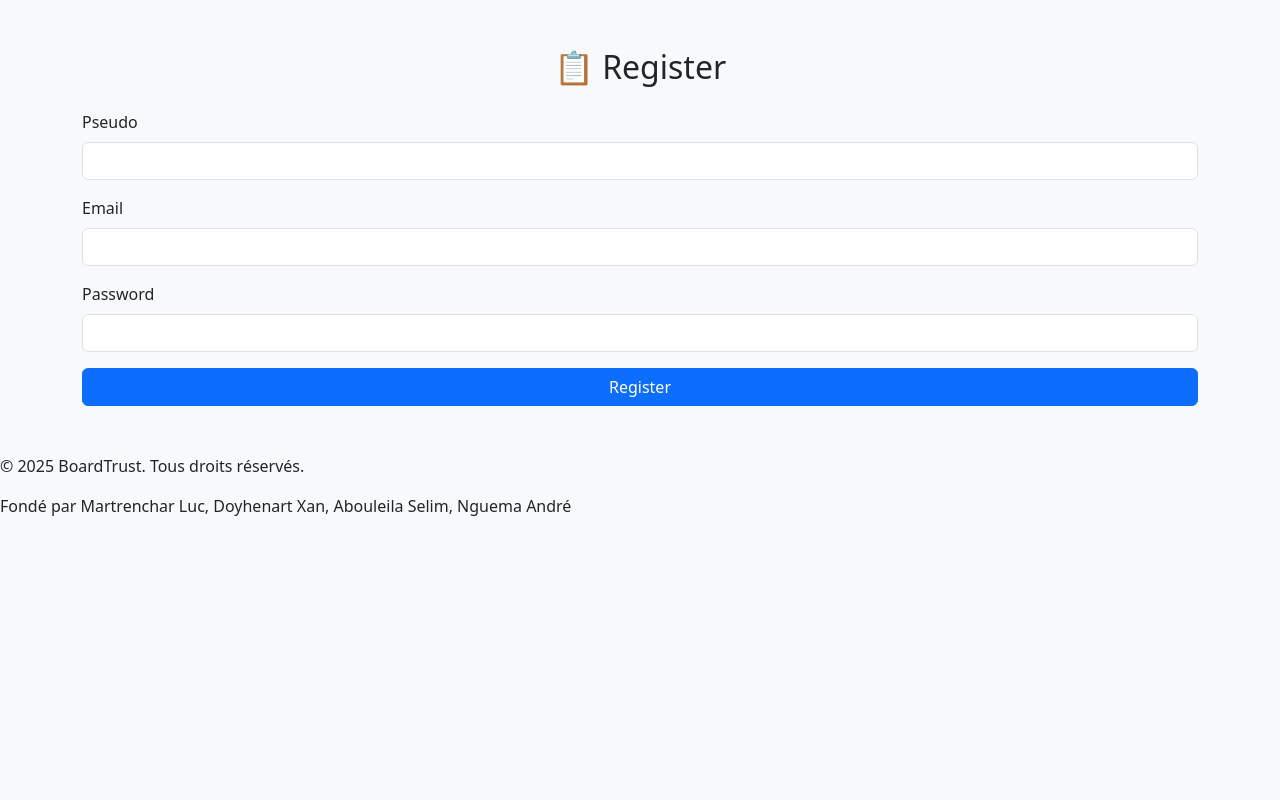
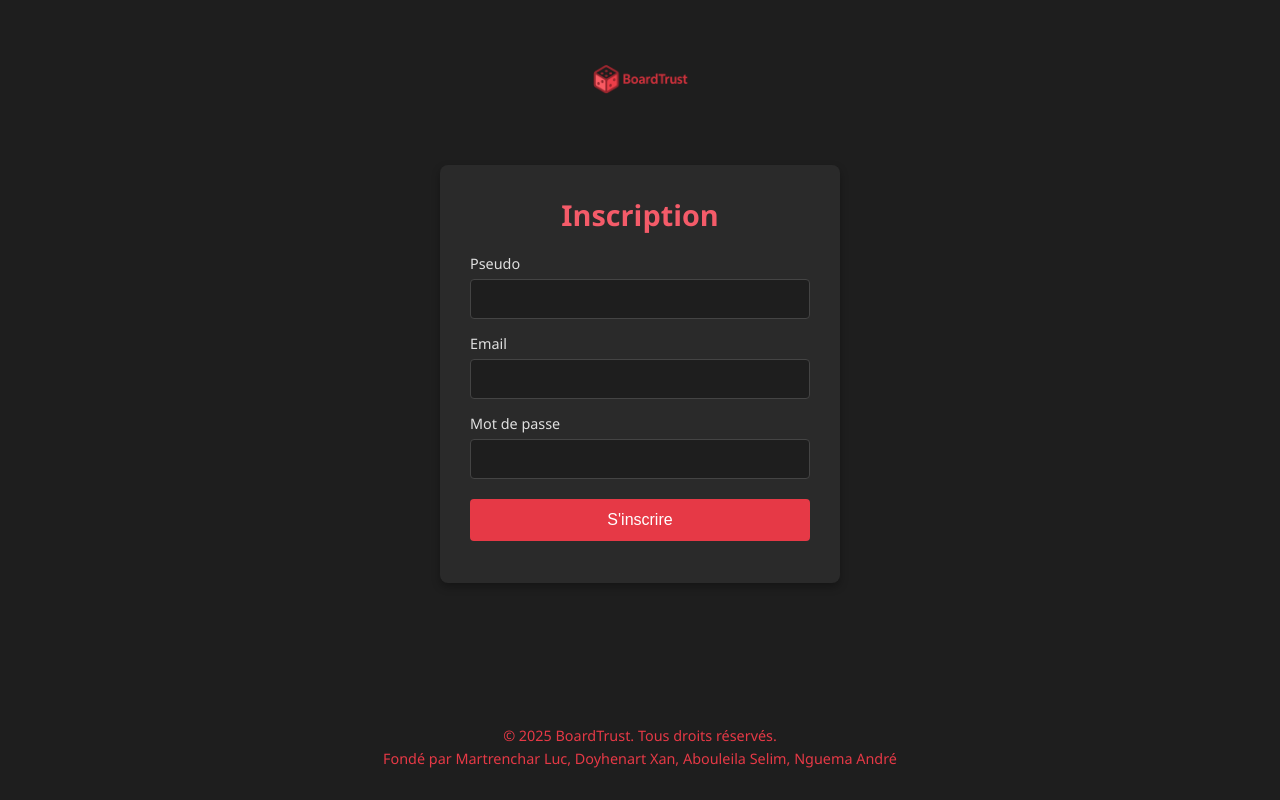
Before and after one commit to Selim-Abouleila/BoardTrust, a plain HTML site: page frontend/register.html in a window 1280 px wide. Drawn offline with nearby package versions, Linux system fonts and the light colour scheme.

Commit message:
Fixing register

```diff
--- a/frontend/register.html
+++ b/frontend/register.html
@@ -2,65 +2,141 @@
 <html lang="fr">
 <head>
     <meta charset="UTF-8">
-    <title>Register - BoardTrust</title>
-    <link href="https://cdn.jsdelivr.net/npm/bootstrap@5.3.3/dist/css/bootstrap.min.css" rel="stylesheet">
+    <meta name="viewport" content="width=device-width, initial-scale=1.0">
+    <title>S'inscrire – BoardTrust</title>
+    <style>
+        * { box-sizing: border-box; margin: 0; padding: 0; }
+        body {
+            font-family: 'Segoe UI', Tahoma, Geneva, Verdana, sans-serif;
+            background-color: #1e1e1e;
+            color: #e0e0e0;
+            display: flex;
+            flex-direction: column;
+            align-items: center;
+            min-height: 100vh;
+            padding: 20px;
+        }
+        header {
+            text-align: center;
+            margin-bottom: 20px;
+        }
+        header img {
+            width: 120px;
+            height: auto;
+            cursor: pointer;
+        }
+        .register-container {
+            background: #2a2a2a;
+            padding: 30px;
+            border-radius: 8px;
+            width: 100%;
+            max-width: 400px;
+            box-shadow: 0 4px 8px rgba(0,0,0,0.3);
+        }
+        .register-container h1 {
+            margin-bottom: 20px;
+            font-size: 1.8rem;
+            color: #f45b69;
+            text-align: center;
+        }
+        .register-container label {
+            display: block;
+            margin-top: 15px;
+            font-size: 0.9rem;
+        }
+        .register-container input {
+            width: 100%;
+            padding: 10px;
+            margin-top: 6px;
+            border: 1px solid #444;
+            border-radius: 4px;
+            background: #1e1e1e;
+            color: #e0e0e0;
+            font-size: 1rem;
+        }
+        .register-container button {
+            width: 100%;
+            margin-top: 20px;
+            padding: 12px;
+            background: #e63946;
+            border: none;
+            border-radius: 4px;
+            font-size: 1rem;
+            cursor: pointer;
+            color: #fff;
+            transition: opacity 0.2s;
+        }
+        .register-container button:hover {
+            opacity: 0.9;
+        }
+        .error {
+            margin-top: 12px;
+            color: #e63946;
+            font-size: 0.9rem;
+            text-align: center;
+        }
+        .site-footer {
+            margin-top: auto;
+            padding: 12px 0;
+            color: #e63946;
+            text-align: center;
+            font-size: 0.9rem;
+        }
+        .site-footer p + p {
+            margin-top: 4px;
+        }
+    </style>
 </head>
-<body class="bg-light">
-<div class="container py-5">
-    <h2 class="mb-4 text-center">📋 Register</h2>
+<body>
+<header>
+    <a href="main.html"><img src="/assets/logo.png" alt="BoardTrust logo"></a>
+</header>
+
+<div class="register-container">
+    <h1>Inscription</h1>
     <form id="registerForm">
-        <div class="mb-3">
-            <label for="pseudo" class="form-label">Pseudo</label>
-            <input type="text" id="pseudo" class="form-control" required>
-        </div>
-        <div class="mb-3">
-            <label for="email" class="form-label">Email</label>
-            <input type="email" id="email" class="form-control" required>
-        </div>
-        <div class="mb-3">
-            <label for="password" class="form-label">Password</label>
-            <input type="password" id="password" class="form-control" required>
-        </div>
-        <button type="submit" class="btn btn-primary w-100">Register</button>
+        <label for="pseudo">Pseudo</label>
+        <input type="text" id="pseudo" name="pseudo" required>
+
+        <label for="email">Email</label>
+        <input type="email" id="email" name="email" required>
+
+        <label for="password">Mot de passe</label>
+        <input type="password" id="password" name="password" required>
+
+        <button type="submit">S'inscrire</button>
+        <div id="errorMsg" class="error"></div>
     </form>
 </div>
 
-<script>
-    document.getElementById('registerForm').addEventListener('submit', async (e) => {
-        e.preventDefault();
-
-        const pseudo = document.getElementById('pseudo').value.trim();
-        const email = document.getElementById('email').value.trim();
-        const password = document.getElementById('password').value;
-
-        try {
-            const res = await fetch('https://boardtrust-production.up.railway.app/register', {
-                method: 'POST',
-                headers: { 'Content-Type': 'application/json' },
-                body: JSON.stringify({ pseudo, email, password })  // ✅ CHANGÉ ICI
-            });
-
-            const contentType = res.headers.get('content-type');
-            const data = contentType && contentType.includes('application/json')
-                ? await res.json()
-                : { error: 'Erreur inattendue du serveur' };
-
-            if (!res.ok || data.error) {
-                alert(data.error || 'Erreur lors de l’inscription.');
-            } else {
-                alert('Inscription réussie !');
-                window.location.href = '/login.html';
-            }
-        } catch (err) {
-            console.error(err);
-            alert('Erreur réseau : ' + err.message);
-        }
-    });
-</script>
 <footer class="site-footer">
     <p>© 2025 BoardTrust. Tous droits réservés.</p>
     <p>Fondé par Martrenchar Luc, Doyhenart Xan, Abouleila Selim, Nguema André</p>
 </footer>
 
+<script>
+    document.getElementById('registerForm').addEventListener('submit', async e => {
+        e.preventDefault();
+        const pseudo = document.getElementById('pseudo').value.trim();
+        const email = document.getElementById('email').value.trim();
+        const password = document.getElementById('password').value;
+        document.getElementById('errorMsg').innerText = '';
+
+        try {
+            const res = await fetch('/register', {
+                method: 'POST',
+                credentials: 'include',
+                headers: { 'Content-Type': 'application/json' },
+                body: JSON.stringify({ pseudo, email, password })
+            });
+            const data = await res.json();
+            if (!res.ok) throw new Error(data.error || 'Erreur lors de l’inscription');
+            alert('Inscription réussie !');
+            window.location.href = 'login.html';
+        } catch (err) {
+            document.getElementById('errorMsg').innerText = err.message;
+        }
+    });
+</script>
 </body>
 </html>
```
